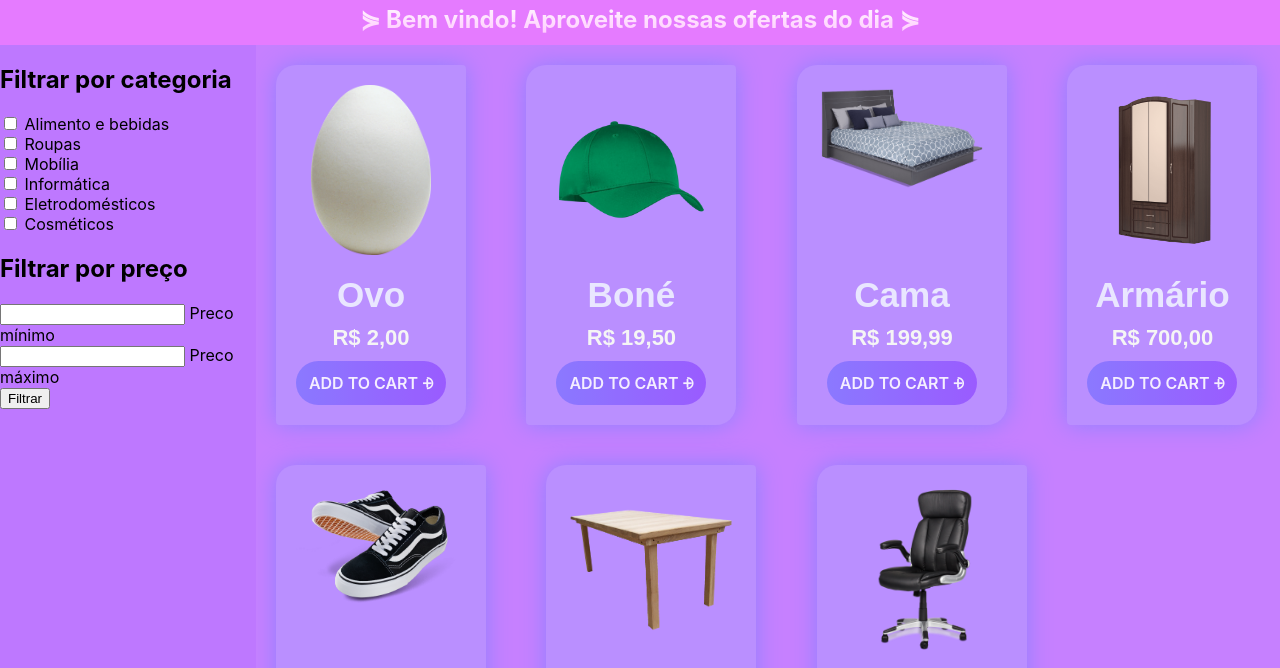
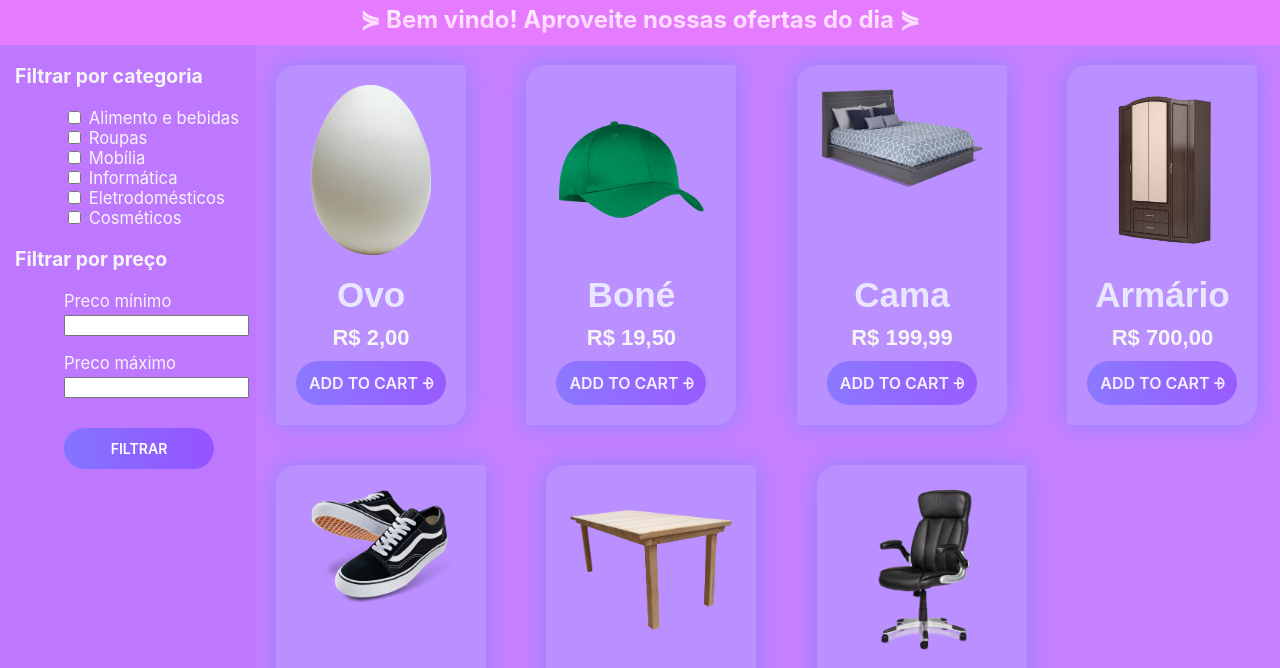
Before and after one commit to marble-zone/Lojas-brasileiranas, a PHP site: page / in a window 1280 px wide. Shown: the part 120-788 px from the top of the page. Run offline with PHP 8.4, Linux system fonts and the light colour scheme.

Commit message:
Mudanças no estilo do aside

```diff
--- a/css/main.css
+++ b/css/main.css
@@ -31,7 +31,47 @@ aside {
     grid-row-start: 3;
     grid-row-end: 4;
     background-color: rgb(190, 120, 255);
+    color: whitesmoke;
+    font-size: 1.3vw;
 }
+/*
+input[type=checkbox] {
+    transform: scale(1.3);
+}
+*/
+
+aside #botao-filtrar{
+    border: none;
+    outline: 0;
+    padding: 12px;
+    margin-top: 30px;
+    margin-left: 25%;
+    color: white;
+    background: linear-gradient(to right, #8375ff, #9553ff);
+    /*background: linear-gradient(to right, #d269fc, #9d53ff);*/
+    text-align: center;
+    cursor: pointer;
+    width: 150px;
+    font-family: -apple-system, BlinkMacSystemFont, 'Segoe UI', Roboto, Oxygen, Ubuntu, Cantarell, 'Open Sans', 'Helvetica Neue', sans-serif;
+    font-size: 16px;
+    font-weight: 600;
+    border-radius: 30px 30px 30px 30px;
+    transition: 0.3s;
+    font-size: 1.1vw;
+}
+
+aside .input{
+    margin-left: 25%;
+}
+
+aside h3{
+    margin-left: 15px;
+}
+
+aside .text-label{
+    margin-bottom: 3px;
+}
+
 
 main {
     grid-column-start: 2;
--- a/index.html
+++ b/index.html
@@ -47,50 +47,50 @@
     <aside>
         <div>
             <div>
-                <h2>Filtrar por categoria</h2>
+                <h3>Filtrar por categoria</h3>
 
-                <div>
+                <div class="input">
                     <input type="checkbox" id="checkAlimento" name="alimento" value='A' onchange="filterCategory(this)">
                     <label for="checkAlimento">Alimento e bebidas</label>
                 </div>
 
-                <div>
+                <div class="input">
                     <input type="checkbox" id="checkR" name="Roupas" value='R' onchange="filterCategory(this)">
                     <label for="checkR">Roupas</label>
                 </div>
 
-                <div>
+                <div class="input">
                     <input type="checkbox" id="checkM" name="Mobilia" value='M' onchange="filterCategory(this)">
                     <label for="checkM">Mobília</label>
                 </div>
 
-                <div>
+                <div class="input">
                     <input type="checkbox" id="checkI" name="Informatica" value='I' onchange="filterCategory(this)">
                     <label for="checkM">Informática</label>
                 </div>
 
-                <div>
+                <div class="input">
                     <input type="checkbox" id="checkE" name="Eletrodomesticos" value='E' onchange="filterCategory(this)">
                     <label for="checkE">Eletrodomésticos</label>
                 </div>
 
-                <div>
+                <div class="input">
                     <input type="checkbox" id="checkC" name="Cosmeticos" value='C' onchange="filterCategory(this)">
                     <label for="checkC">Cosméticos</label>
                 </div>
             </div>
 
             <div>
-                <h2>Filtrar por preço</h2>
+                <h3>Filtrar por preço</h3>
 
-                <div>
+                <div class="input">
+                    <p class="text-label">Preco mínimo</p>
                     <input type="number" id="precoMin" onkeypress='validate(event)'>
-                    <label for="precoMin">Preco mínimo</label>
                 </div>
 
-                <div>
+                <div class="input">
+                    <p class="text-label">Preco máximo</p>
                     <input type="number" id="precoMax" onkeypress='validate(event)'>
-                    <label for="precoMax">Preco máximo</label>
                 </div>
 
                 <!--
@@ -111,7 +111,7 @@
                 -->
             </div>
 
-            <button onclick="storeValues()">Filtrar</button>
+            <button id="botao-filtrar" onclick="storeValues()">FILTRAR</button>
 
             <!--
             <div>
```
